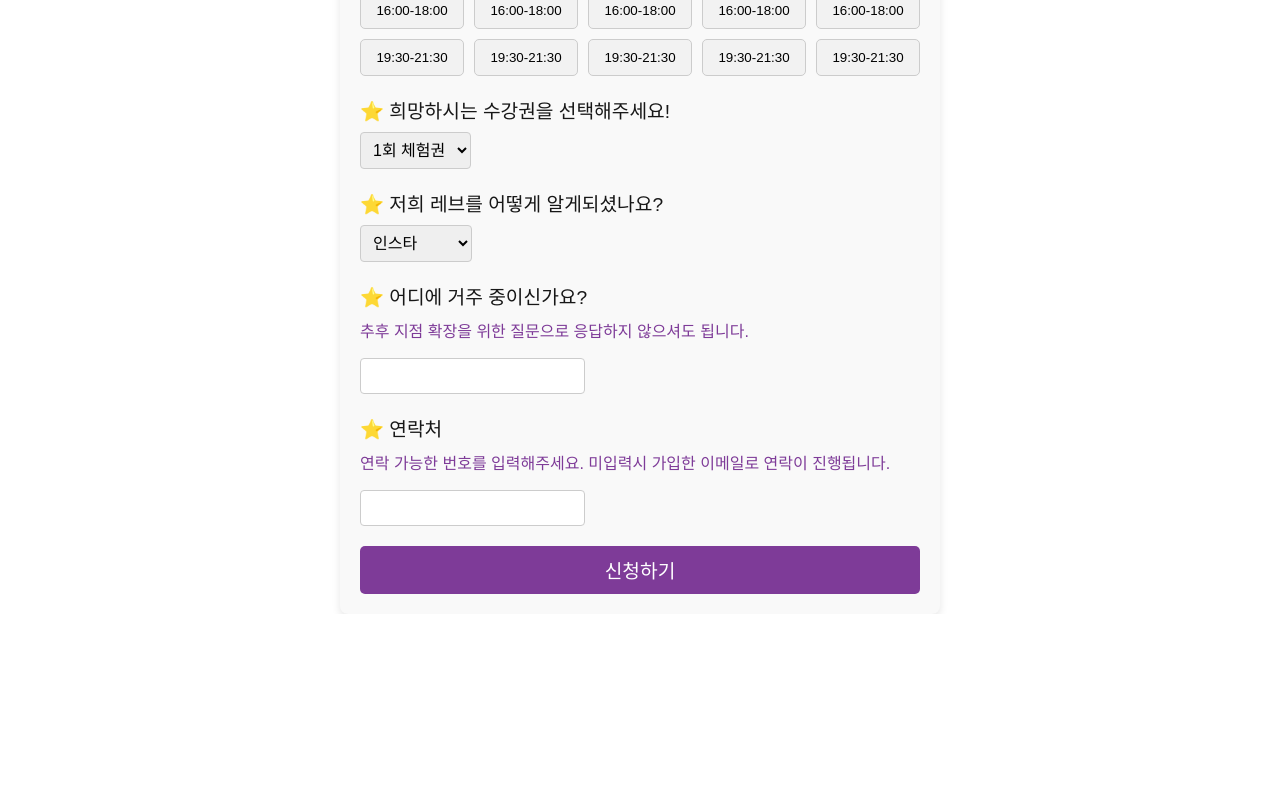
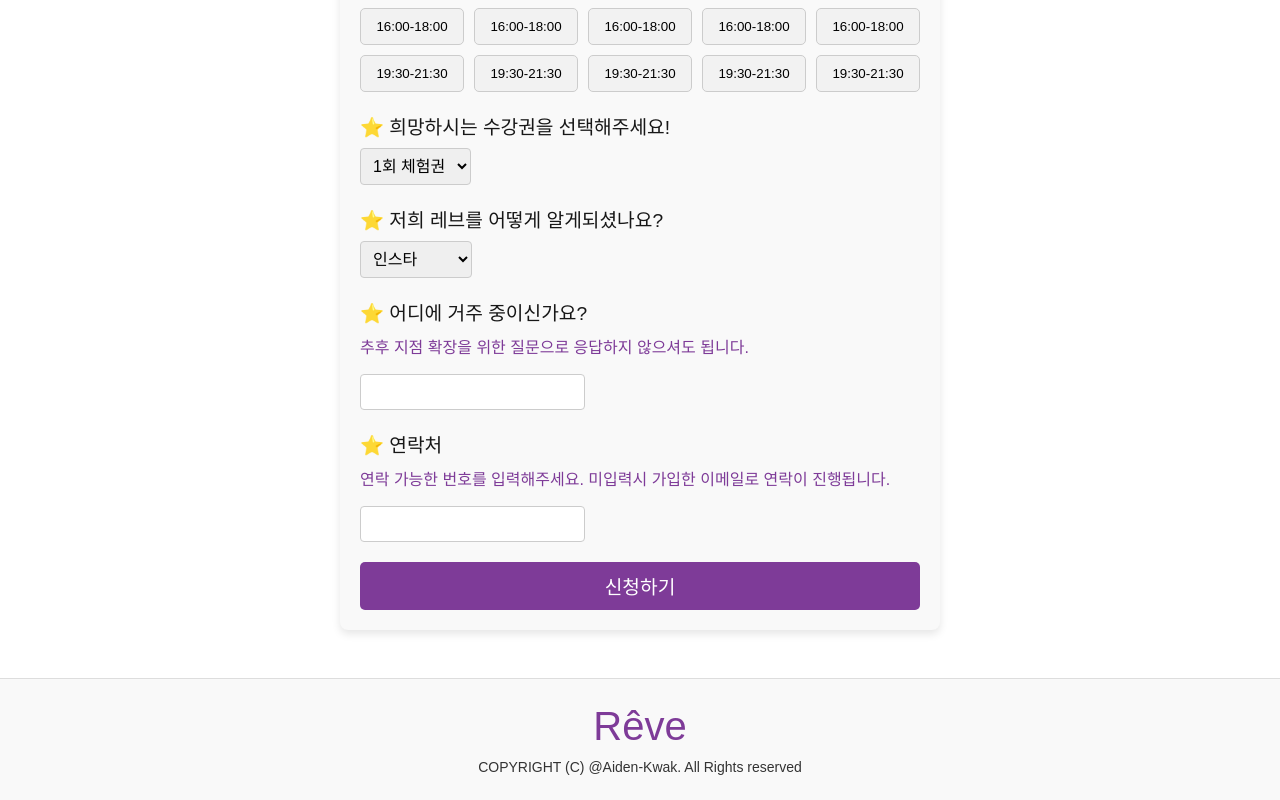
Before and after one commit to Aiden-Kwak/reve, a Next.js app in the folder frontend/: page /class/enroll in a window 1280 px wide. Shown: the part 541-1341 px from the top of the page. Before the commit the page ends 1155 px from the top, so only its background shows below. Built offline with nearby package versions, Linux system fonts and the light colour scheme; no server answers; a web font is replaced by a local one.

Commit message:
footer 분리, 버튼 css

```diff
--- a/frontend/src/app/class/enroll/enrollment.module.css
+++ b/frontend/src/app/class/enroll/enrollment.module.css
@@ -4,7 +4,8 @@
   gap: 20px;
   max-width: 600px;
   margin: 0 auto;
-  margin-top: 2rem;
+  margin-top: 3rem;
+  margin-bottom: 3rem;
   padding: 20px;
   background-color: #f9f9f9;
   border-radius: 8px;
--- a/frontend/src/app/globals.css
+++ b/frontend/src/app/globals.css
@@ -39,6 +39,10 @@ body {
   -moz-osx-font-smoothing: grayscale;
 }
 
+button {
+  font-family: 'GowunDodum', sans-serif;
+}
+
 * {
   box-sizing: border-box;
   margin: 0;
--- a/frontend/src/app/layout.js
+++ b/frontend/src/app/layout.js
@@ -1,6 +1,7 @@
 //import { Geist, Geist_Mono, Inspiration } from "next/font/google";
 import "./globals.css";
 import NavForm from "@/components/navForm";
+import FooterForm from "@/components/footerForm";
 /*
 const geistSans = Geist({
   variable: "--font-geist-sans",
@@ -24,6 +25,7 @@ export default function RootLayout({ children }) {
       <body>
         <NavForm/>
         {children}
+        <FooterForm/>
       </body>
     </html>
   );
--- a/frontend/src/app/page.js
+++ b/frontend/src/app/page.js
@@ -11,10 +11,6 @@ export default function Home() {
         <MainForm/>
       </main>
       <InnerNavContent/>
-      <footer className={styles.footer}>
-        <p className="logo-main-style">Rêve</p>
-        <p>COPYRIGHT (C) @Aiden-Kwak. All Rights reserved</p>
-      </footer>
     </div>
   );
 }
--- /dev/null
+++ b/frontend/src/components/FooterForm.module.css
@@ -0,0 +1,25 @@
+/* #######################  FOOTER   ############################*/
+
+.footer {
+    display: flex;
+    flex-direction: column;
+    align-items: center;
+    justify-content: center;
+    background-color: #f9f9f9; /* 밝은 배경색 */
+    color: #333; /* 텍스트 색상 */
+    padding: 20px 0; /* 상하 여백 */
+    border-top: 1px solid #ddd; /* 상단 테두리 */
+    font-size: 14px; /* 기본 텍스트 크기 */
+  }
+
+  .footer .logo-main-style {
+    font-size: 20px; /* 로고 폰트 크기 */
+    font-weight: bold; /* 로고 굵기 */
+    color: #171717; /* 로고 색상 */
+    margin-bottom: 10px; /* 로고와 텍스트 사이의 여백 */
+  }
+
+  .footer p {
+    margin: 5px 0; /* 텍스트 간의 여백 */
+    text-align: center; /* 텍스트 가운데 정렬 */
+  }
--- a/frontend/src/components/NavForm.module.css
+++ b/frontend/src/components/NavForm.module.css
@@ -17,6 +17,11 @@
   font-size: 16px; /* 로그인 텍스트 크기 */
   cursor: pointer;
   margin-left: auto;
+}
+
+.loginText:hover {
+  color: #7E3B98;
+  font-weight: bold;
 }
 
 .logo {
@@ -40,3 +45,18 @@
 .navButton:hover {
   background-color: #7E3B98; /* 버튼 호버 시 색상 */
 }
+
+.navUserEmail {
+  border: 1px solid #7E3B98;
+  background-color: #fff;
+  padding: 8px 16px;
+  border-radius: 3rem;
+  transition: background-color 0.3s ease-in-out;
+  cursor: pointer;
+}
+
+.navUserEmail:hover {
+  background-color: #7E3B98;
+  color: #fff;
+  font-weight: bold;
+}
--- /dev/null
+++ b/frontend/src/components/footerForm.jsx
@@ -0,0 +1,10 @@
+import styles from './FooterForm.module.css'
+
+export default function FooterForm () {
+    return (
+        <footer className={styles.footer}>
+            <p className="logo-main-style">Rêve</p>
+            <p>COPYRIGHT (C) @Aiden-Kwak. All Rights reserved</p>
+        </footer>
+    );
+}
--- a/frontend/src/components/navForm.jsx
+++ b/frontend/src/components/navForm.jsx
@@ -39,14 +39,22 @@ function NavForm() {
         }
     };
 
+    const getEmailPrefix = (email) => {
+        if (!email) return "";
+        const [prefix] = email.split('@');
+        return prefix;
+    };
+
+
     return (
         <div className={styles.navContainer}>
         <div className={styles.navWrapper}>
+            <p className={userEmail ? `${styles.navUserEmail}` : ""}>{userEmail ? getEmailPrefix(userEmail) : null}</p>
             <h1 className={`${styles.logo} logo-main-style`}
               onClick={() => router.push("/")}
             >Rêve
             </h1>
-          <span className={styles.loginText}>{userEmail ? userEmail :
+            <span className={styles.loginText}>{userEmail ? null :
                 <a
                 href="http://localhost:8000/api/accountapp/auth/login/?next=http://localhost:3000/"
                 className={styles.loginText}
```
Lines whose indentation alone changed are shown as unchanged.
